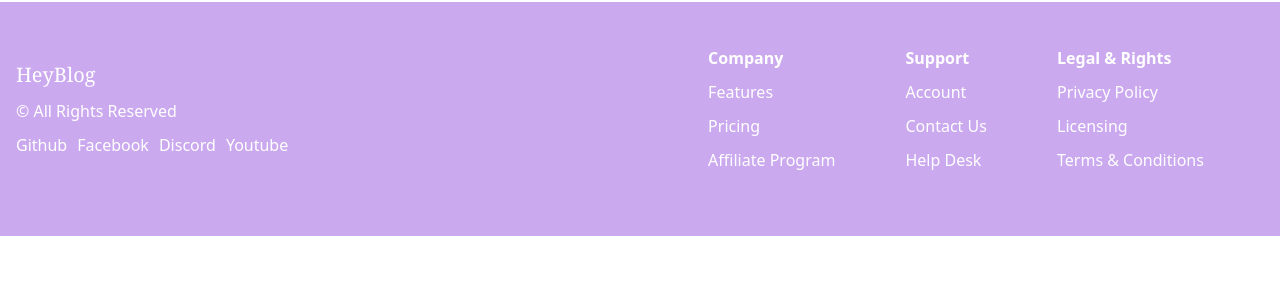
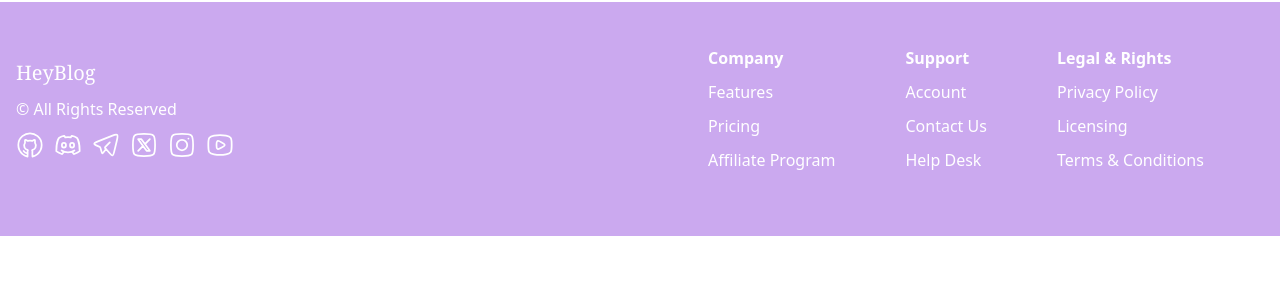
Before and after one commit to Shahnoor-26/hey-blog, a React (Vite) app: page / in a window 1280 px wide. Shown: the top 300 px of the page. Built offline with nearby package versions, Linux system fonts and the light colour scheme; no server answers.

Commit message:
footer added

```diff
--- a/src/components/Footer/Footer.jsx
+++ b/src/components/Footer/Footer.jsx
@@ -1,5 +1,13 @@
 import { Link } from "react-router-dom";
 import { Logo } from "../index.js";
+import {
+  GithubIcon,
+  DiscordIcon,
+  XIcon,
+  TelegramIcon,
+  InstagramIcon,
+  YoutubeIcon,
+} from "../Icons.jsx";
 
 const Footer = () => {
   return (
@@ -12,33 +20,47 @@ const Footer = () => {
             </Link>
             <p>&copy; All Rights Reserved</p>
           </div>
-          <ul className="flex max-md:flex-col gap-2.5">
-            <li className="space-x-2.5">
-              <Link
-                to={"#"}
-                className="hover:text-text-secondary hover:underline transition-all duration-200 ease-in-out"
-              >
-                Github
+          <ul className="flex gap-2.5">
+            <li className="flex max-md:flex-col gap-2.5">
+              <Link to={"#"}>
+                <GithubIcon
+                  className="h-5 w-5 md:h-6 md:w-6 xl:h-7 xl:w-7 transition-all duration-200 ease-in-out hover:opacity-80 hover:fill-secondary"
+                  color="#ffffff"
+                />
               </Link>
-              <Link
-                to={"#"}
-                className="hover:text-text-secondary hover:underline transition-all duration-200 ease-in-out"
-              >
-                Facebook
+              <Link to={"#"}>
+                <DiscordIcon
+                  className="h-5 w-5 md:h-6 md:w-6 xl:h-7 xl:w-7 transition-all duration-200 ease-in-out hover:opacity-80 hover:fill-secondary"
+                  color="#ffffff"
+                />
               </Link>
             </li>
-            <li className="space-x-2.5">
-              <Link
-                to={"#"}
-                className="hover:text-text-secondary hover:underline transition-all duration-200 ease-in-out"
-              >
-                Discord
+            <li className="flex max-md:flex-col gap-2.5">
+              <Link to={"#"}>
+                <TelegramIcon
+                  className="h-5 w-5 md:h-6 md:w-6 xl:h-7 xl:w-7 transition-all duration-200 ease-in-out hover:opacity-80 hover:fill-secondary"
+                  color="#ffffff"
+                />
               </Link>
-              <Link
-                to={"#"}
-                className="hover:text-text-secondary hover:underline transition-all duration-200 ease-in-out"
-              >
-                Youtube
+              <Link to={"#"}>
+                <XIcon
+                  className="h-5 w-5 md:h-6 md:w-6 xl:h-7 xl:w-7 transition-all duration-200 ease-in-out hover:opacity-80 hover:fill-secondary"
+                  color="#ffffff"
+                />
+              </Link>
+            </li>
+            <li className="flex max-md:flex-col gap-2.5">
+              <Link to={"#"}>
+                <InstagramIcon
+                  className="h-5 w-5 md:h-6 md:w-6 xl:h-7 xl:w-7 transition-all duration-200 ease-in-out hover:opacity-80 hover:fill-secondary"
+                  color="#ffffff"
+                />
+              </Link>
+              <Link to={"#"}>
+                <YoutubeIcon
+                  className="h-5 w-5 md:h-6 md:w-6 xl:h-7 xl:w-7 transition-all duration-200 ease-in-out hover:opacity-80 hover:fill-secondary"
+                  color="#ffffff"
+                />
               </Link>
             </li>
           </ul>
--- a/src/components/Icons.jsx
+++ b/src/components/Icons.jsx
@@ -17,7 +17,7 @@ export const GithubIcon = ({
   >
     <path
       d="M6.51734 17.1132C6.91177 17.6905 8.10883 18.9228 9.74168 19.2333M9.86428 22C8.83582 21.8306 2 19.6057 2 12.0926C2 5.06329 8.0019 2 12.0008 2C15.9996 2 22 5.06329 22 12.0926C22 19.6057 15.1642 21.8306 14.1357 22C14.1357 22 13.9267 18.5826 14.0487 17.9969C14.1706 17.4113 13.7552 16.4688 13.7552 16.4688C14.7262 16.1055 16.2043 15.5847 16.7001 14.1874C17.0848 13.1032 17.3268 11.5288 16.2508 10.0489C16.2508 10.0489 16.5318 7.65809 15.9996 7.56548C15.4675 7.47287 13.8998 8.51192 13.8998 8.51192C13.4432 8.38248 12.4243 8.13476 12.0018 8.17939C11.5792 8.13476 10.5568 8.38248 10.1002 8.51192C10.1002 8.51192 8.53249 7.47287 8.00036 7.56548C7.46823 7.65809 7.74917 10.0489 7.74917 10.0489C6.67316 11.5288 6.91516 13.1032 7.2999 14.1874C7.79575 15.5847 9.27384 16.1055 10.2448 16.4688C10.2448 16.4688 9.82944 17.4113 9.95135 17.9969C10.0733 18.5826 9.86428 22 9.86428 22Z"
-      stroke="#141B34"
+      stroke="currentColor"
       stroke-width={stroke}
       stroke-linecap="round"
       stroke-linejoin="round"
@@ -146,14 +146,14 @@ export const XIcon = ({
   >
     <path
       d="M2.50012 12C2.50012 7.52166 2.50012 5.28249 3.89136 3.89124C5.28261 2.5 7.52178 2.5 12.0001 2.5C16.4785 2.5 18.7176 2.5 20.1089 3.89124C21.5001 5.28249 21.5001 7.52166 21.5001 12C21.5001 16.4783 21.5001 18.7175 20.1089 20.1088C18.7176 21.5 16.4785 21.5 12.0001 21.5C7.52178 21.5 5.28261 21.5 3.89136 20.1088C2.50012 18.7175 2.50012 16.4783 2.50012 12Z"
-      stroke="#141B34"
+      stroke="currentColor"
       stroke-width={stroke}
       stroke-linecap="round"
       stroke-linejoin="round"
     />
     <path
       d="M7.00012 17L11.1937 12.8065M17.0001 7L12.8066 11.1935M12.8066 11.1935L9.7779 7H7.00012L11.1937 12.8065M12.8066 11.1935L17.0001 17H14.2223L11.1937 12.8065"
-      stroke="#141B34"
+      stroke="currentColor"
       stroke-width={stroke}
       stroke-linecap="round"
       stroke-linejoin="round"
```
